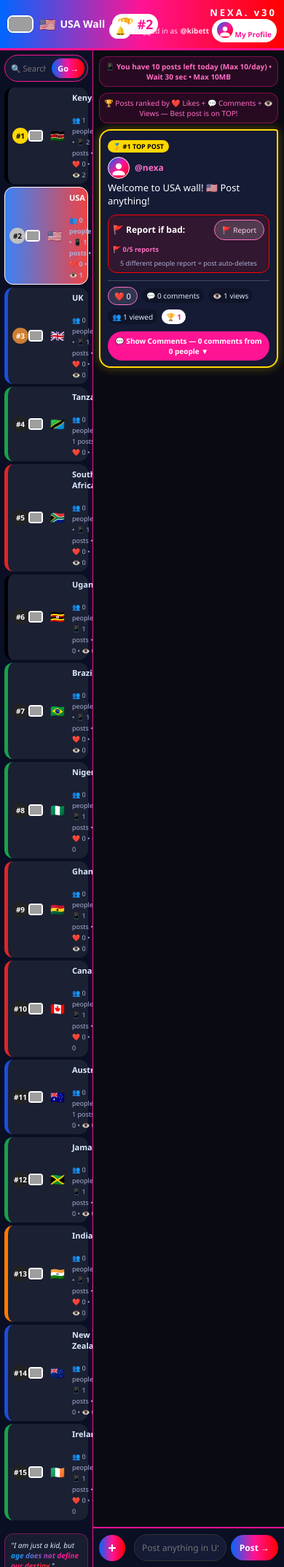
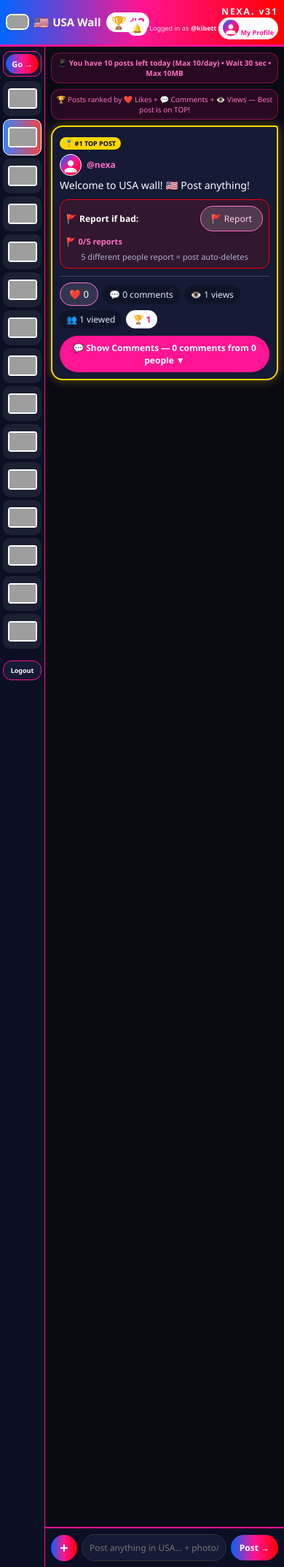
Before and after one commit to brian-k-kibett/PythonProject-TRAINING, a Flask app: page /walls/USA in a window 390 px wide. Shown: the whole page at 73% size. Run offline with Flask 3, Linux system fonts and the light colour scheme; a user stored in the database is signed in; grey boxes are pictures that could not be loaded.

Commit message:
Update walls.html

```diff
--- a/templates/walls.html
+++ b/templates/walls.html
@@ -3,7 +3,7 @@
 <head>
 <meta charset="UTF-8">
 <meta name="viewport" content="width=device-width, initial-scale=1.0, maximum-scale=1.0, user-scalable=no">
-<title>NEXA - {{ current_wall.name }} - v30 PC ON PHONE</title>
+<title>NEXA - {{ current_wall.name }} - v31 FLAGS LEFT</title>
 <style>
 * { margin:0; padding:0; box-sizing:border-box; font-family:'Segoe UI', Arial, sans-serif; }
 body { display:flex; flex-direction:column; height:100vh; background:#0a0a12; color:white; overflow:hidden; }
@@ -71,61 +71,54 @@ body { display:flex; flex-direction:column; height:100vh; background:#0a0a12; co
 .send-box input[type="text"] { flex:1; padding:13px 16px; border-radius:50px; border:1px solid #333; background:#151a35; color:white; outline:none; min-width:0; }
 .send-box button.post-btn { padding:13px 22px; border-radius:50px; border:none; cursor:pointer; background:linear-gradient(90deg,#0066ff,#ff1493,#ff0000); color:white; font-weight:800; }
 .file-name { font-size:12px; color:#ff6ec4; max-width:120px; overflow:hidden; white-space:nowrap; text-overflow:ellipsis; }
-/* ===== PHONE = SAME AS PC, JUST SMALLER - NO STACKING, NO MOVING ===== */
+/* ===== PHONE: FLAGS LEFT NARROW - BIG SPACE FOR CHAT RIGHT - SAME AS PC LAYOUT ===== */
 @media (max-width:700px){
-  body{ height:100vh; overflow:hidden; }
-  .topbar{ padding:8px 10px; }
-  .topbar-left{ gap:8px; }
-  .topbar-left h2{ font-size:16px; gap:6px; }
-  .topbar-left h2 span{ font-size:18px !important; }
+  body{ height:100vh; height:100dvh; overflow:hidden; }
+  .topbar{ padding:7px 8px; }
+  .topbar-left{ gap:6px; }
+  .topbar-left h2{ font-size:15px; gap:5px; }
+  .topbar-left h2 span{ font-size:17px !important; }
   .topbar-left p{ display:none; }
-  .flag-img-big{ width:36px; height:24px; }
-  .rank-badge-top{ font-size:10px; padding:2px 7px; margin-left:4px; }
-  .topbar-right .logo-mini{ font-size:13px; letter-spacing:3px; }
-  .topbar-right p{ font-size:10px; gap:4px; }
-  .bell-btn{ padding:4px 8px; font-size:11px; }
-  .profile-btn-top{ padding:4px 7px; font-size:10px; }
+  .flag-img-big{ width:32px; height:22px; }
+  .rank-badge-top{ font-size:10px; padding:2px 6px; margin-left:3px; }
+  .topbar-right .logo-mini{ font-size:12px; letter-spacing:2px; }
+  .topbar-right p{ font-size:9px; gap:3px; }
+  .bell-btn{ padding:3px 7px; font-size:11px; }
+  .profile-btn-top{ padding:3px 6px; font-size:9px; }
   .body-row{ flex-direction:row !important; }
-  .sidebar{ width:148px !important; min-width:148px; padding:8px; border-right:1px solid #ff1493; border-bottom:none; max-height:none; }
-  .search-box-left{ padding:4px 4px 4px 8px; margin-bottom:8px; }
-  .search-box-left input{ font-size:11px; }
-  .search-box-left button{ padding:6px 8px; font-size:11px; }
-  .wall-link{ padding:6px 6px; font-size:11px; margin-bottom:4px; }
-  .rank-num{ min-width:22px; height:22px; font-size:10px; }
-  .flag-img{ width:24px; height:16px; }
-  .flag-emoji{ font-size:16px; }
-  .flag-desc{ display:none; }
-  .people-line{ font-size:9px; }
-  .quote{ font-size:10px; padding:8px; }
-  .logout{ font-size:11px; padding:8px; }
+  /* LEFT = ONLY FLAGS, 62px */
+  .sidebar{ width:62px !important; min-width:62px !important; max-width:62px !important; padding:6px 4px; border-right:1px solid #ff1493; border-bottom:none; max-height:none; overflow-x:hidden; }
+  .search-box-left{ padding:3px; margin-bottom:6px; border-radius:10px; }
+  .search-box-left input{ display:none; }
+  .search-box-left button{ width:100%; padding:6px 2px; font-size:11px; }
+  #wallsList{ display:flex; flex-direction:column; gap:4px; }
+  .wall-link{ padding:4px 2px; margin-bottom:0; justify-content:center; border-left:none; border-radius:10px; }
+  .wall-link .rank-num{ display:none; }
+  .flag-box{ justify-content:center; gap:0; }
+  .flag-img{ width:40px; height:28px; margin:0 auto; }
+  .flag-emoji{ display:none; }
+  .flag-name, .flag-desc, .people-line{ display:none !important; }
+  .quote{ display:none; }
+  .logout{ font-size:9px; padding:6px 2px; }
+  /* RIGHT = BIG CHAT SPACE */
+  .main{ flex:1; min-width:0; }
   .messages{ padding:8px 8px; gap:8px; }
-  .msg{ min-width:0; width:100%; max-width:100%; padding:8px 10px; }
-  .msg p{ font-size:13px; }
-  .msg video{ max-width:100%; height:140px; }
-  .msg img.post-photo{ max-width:100%; height:140px; }
+  .msg{ min-width:0; width:100%; max-width:100%; padding:9px 10px; }
+  .msg p{ font-size:14px; }
+  .msg video{ max-width:100%; height:160px; }
+  .msg img.post-photo{ max-width:100%; height:160px; }
   .rank-info, .posts-left, .error-box{ font-size:10px; padding:6px; }
   .post-rank{ font-size:9px; padding:2px 7px; }
-  .delete-box{ padding:6px; }
-  .delete-btn-big, .report-btn{ font-size:10px; padding:6px 10px; }
-  .report-count, .report-hint{ font-size:9px; }
-  .like-btn{ font-size:11px; padding:4px 8px; }
-  .stat-pill{ font-size:10px; padding:3px 6px; }
-  .comments-toggle-btn{ font-size:10px; padding:6px 8px; }
-  .comment{ font-size:11px; }
   .send-box{ padding:8px 8px; gap:6px; }
   .plus-btn{ width:36px; height:36px; min-width:36px; font-size:20px; }
   .send-box input[type="text"]{ padding:9px 10px; font-size:12px; }
   .send-box button.post-btn{ padding:9px 12px; font-size:12px; }
-  .file-name{ font-size:10px; max-width:60px; }
-}
-@media (max-width:400px){
-  .sidebar{ width:128px !important; min-width:128px; padding:6px; }
-  .topbar-left h2{ font-size:14px; }
+  .file-name{ display:none; }
 }
 </style>
 </head>
 <body>
-<div class="topbar"><div class="topbar-left"><img class="flag-img-big" src="https://flagcdn.com/w80/{{ current_wall.code }}.png" onerror="this.style.display='none'" loading="lazy"><div><h2><span style="font-size:28px;">{{ current_wall.flag }}</span> {{ current_wall.name }} Wall <span class="rank-badge-top">🏆 #{{ current_rank }}</span></h2><p>Flag colours: {{ current_wall.desc }} • Hello, {{ user }} 👋 • {{ messages|length }} posts • Rank #{{ current_rank }}</p></div></div><div class="topbar-right"><div class="logo-mini">NEXA<span>.</span> v30</div><p><a class="bell-btn" href="/notifications">🔔{% if notif_count > 0 %}<span class="bell-badge">{{ notif_count }}</span>{% endif %}</a> Logged in as <b>@{{ user }}</b> <a class="profile-btn-top" href="/profile/{{ user }}">{% if my_pic %}<img src="{{ my_pic }}" style="width:22px;height:22px;border-radius:50%;object-fit:cover;vertical-align:middle;">{% else %}<span class="fb-icon-mini"><svg viewBox="0 0 24 24" fill="white"><path d="M12 12c2.7 0 5-2.3 5-5s-2.3-5-5-5-5 2.3-5 5 2.3 5 5 5zm0 2c-3.3 0-10 1.7-10 5v3h20v-3c0-3.3-6.7-5-10-5z"/></svg></span>{% endif %} My Profile</a></p></div></div>
+<div class="topbar"><div class="topbar-left"><img class="flag-img-big" src="https://flagcdn.com/w80/{{ current_wall.code }}.png" onerror="this.style.display='none'" loading="lazy"><div><h2><span style="font-size:28px;">{{ current_wall.flag }}</span> {{ current_wall.name }} Wall <span class="rank-badge-top">🏆 #{{ current_rank }}</span></h2><p>Flag colours: {{ current_wall.desc }} • Hello, {{ user }} 👋 • {{ messages|length }} posts • Rank #{{ current_rank }}</p></div></div><div class="topbar-right"><div class="logo-mini">NEXA<span>.</span> v31</div><p><a class="bell-btn" href="/notifications">🔔{% if notif_count > 0 %}<span class="bell-badge">{{ notif_count }}</span>{% endif %}</a> Logged in as <b>@{{ user }}</b> <a class="profile-btn-top" href="/profile/{{ user }}">{% if my_pic %}<img src="{{ my_pic }}" style="width:22px;height:22px;border-radius:50%;object-fit:cover;vertical-align:middle;">{% else %}<span class="fb-icon-mini"><svg viewBox="0 0 24 24" fill="white"><path d="M12 12c2.7 0 5-2.3 5-5s-2.3-5-5-5-5 2.3-5 5 2.3 5 5 5zm0 2c-3.3 0-10 1.7-10 5v3h20v-3c0-3.3-6.7-5-10-5z"/></svg></span>{% endif %} My Profile</a></p></div></div>
 <div class="body-row">
 <div class="sidebar">
 <form class="search-box-left" onsubmit="goToFirstWall(); return false;"><input id="searchInput" type="text" placeholder="🔍 Search a wall... e.g. Nigeria" autocomplete="off" oninput="filterWalls()"><button type="submit">Go →</button></form>
```
